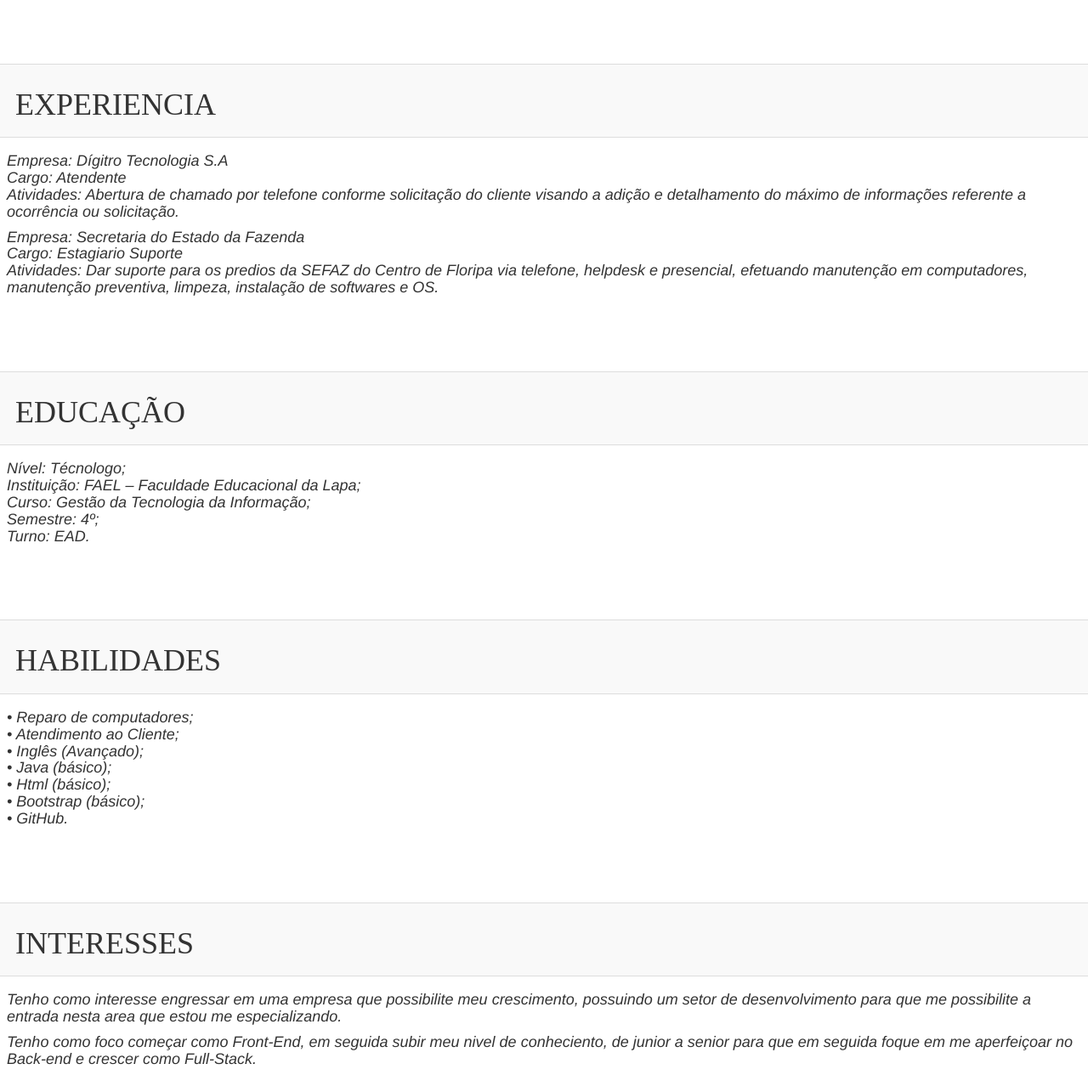
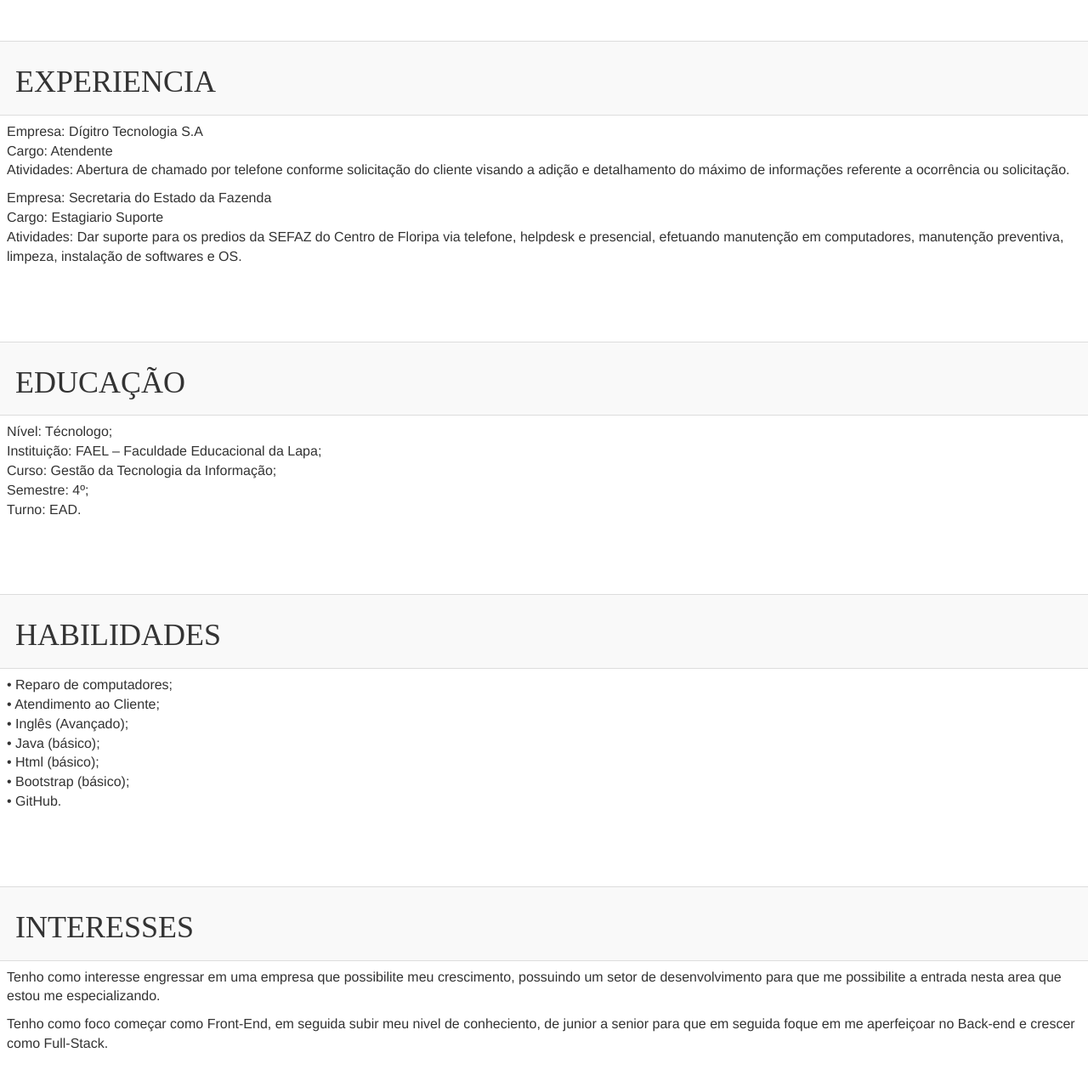
Before and after one commit to gustavo-lg/meuSite, a website: page pages/index.html in a window 1280 px wide. Shown: the part 653-1938 px from the top of the page at 85% size. Drawn offline with nearby package versions, Linux system fonts and the light colour scheme; files whose address does not match are found by name.

Commit message:
Formatando texto

```diff
--- a/pages/index.html
+++ b/pages/index.html
@@ -118,13 +118,12 @@
                             </div>
 
                             <div style="margin-top: 5%">
-                                <h4 style="color: dimgray">
-                                    <i>
+
                                         Estudante, cursando superior de Gestão de Tecnologia da Informação e com
                                          foco em adquirir conhecimento para ingressar na área de programação e
                                          desenvolvimento.
-                                    </i>
-                                </h4>
+
+
                             </div>
 
                 <br>
@@ -155,8 +154,8 @@
                     <BR>
                     <tr>
                         <td>
-                            <h4>
-                                <i>
+
+
                                     <p>
                                         Empresa: Dígitro Tecnologia S.A
                                         <br>
@@ -180,8 +179,8 @@
                                         preventiva,
                                         limpeza, instalação de softwares e OS.
                                     </p>
-                                </i>
-                            </h4>
+
+
                         </td>
                     </tr>
                 </section>
@@ -199,8 +198,7 @@
                     <BR>
                     <tr>
                         <td>
-                            <h4>
-                                <i>
+
                                     <p>
                                         Nível: Técnologo;
                                         <br>
@@ -213,8 +211,7 @@
                                         Turno: EAD.
 
                                     </p>
-                                </i>
-                            </h4>
+
                         </td>
                     </tr>
                 </section>
@@ -232,8 +229,7 @@
                     <BR>
                     <tr>
                         <td>
-                            <h4>
-                                <i>
+
                                     <p>
                                         • Reparo de computadores;
                                         <br>
@@ -250,8 +246,7 @@
                                         • GitHub.
 
                                     </p>
-                                </i>
-                            </h4>
+
                         </td>
                     </tr>
                 </section>
@@ -270,8 +265,7 @@
                     <BR>
                     <tr>
                         <td>
-                            <h4>
-                                <i>
+
                                     <p>
                                         Tenho como interesse engressar em uma empresa que possibilite meu crescimento,
                                         possuindo um setor de desenvolvimento para que me possibilite a entrada
@@ -285,8 +279,7 @@
                                         como Full-Stack.
 
                                     </p>
-                                </i>
-                            </h4>
+
                         </td>
                     </tr>
                 </section>
```
